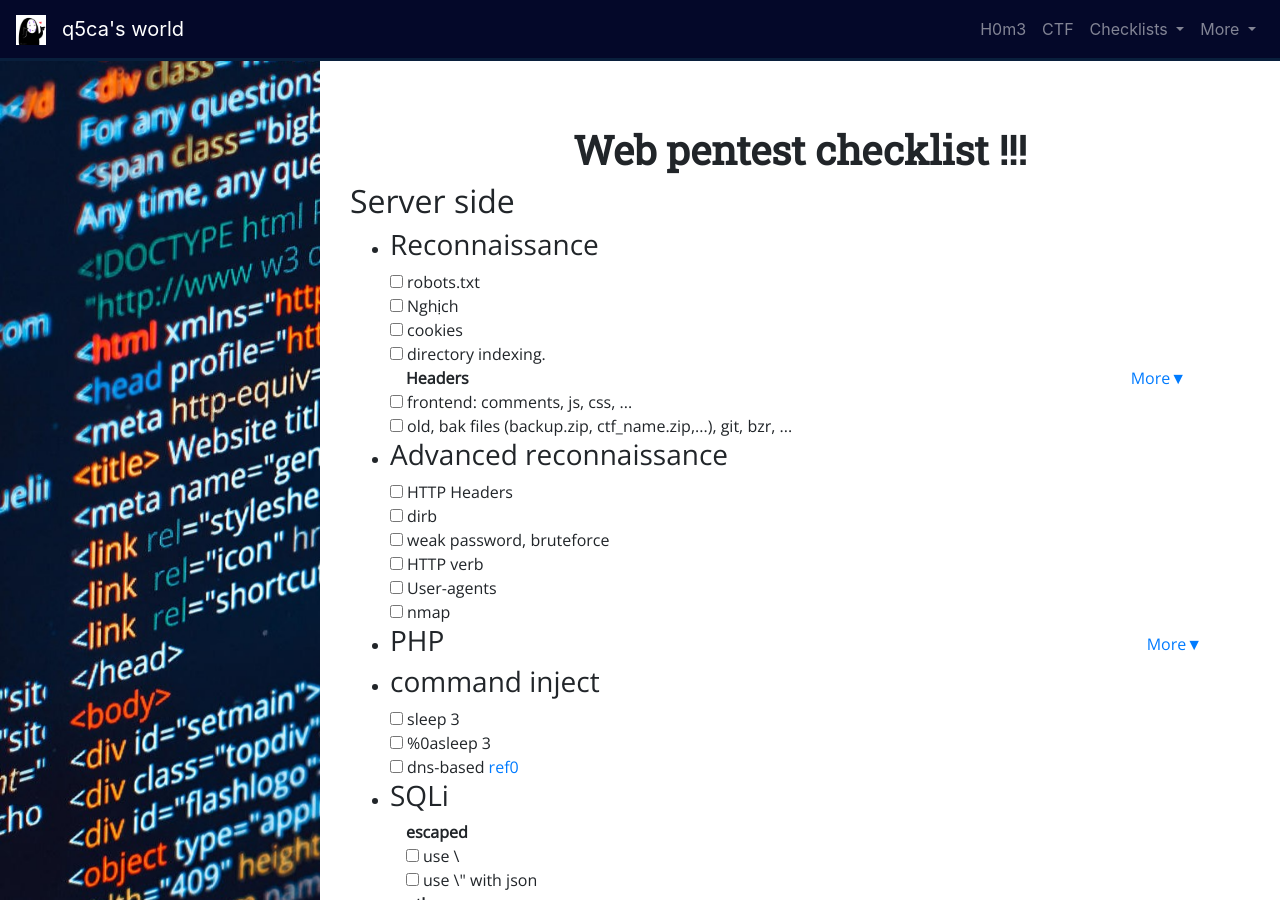
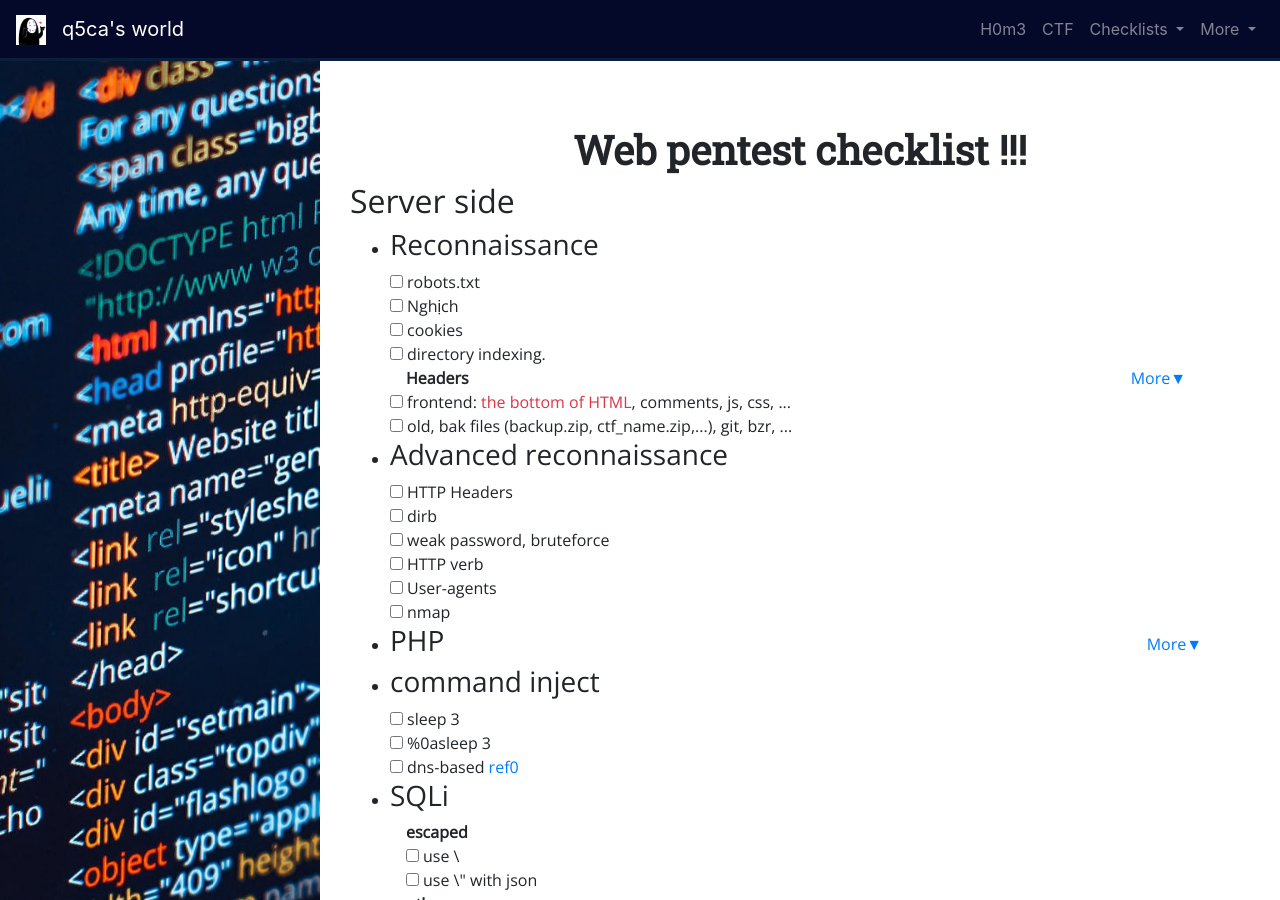
Before and after one commit to Q5Ca/Q5Ca.github.io, a Jekyll site: the page built from web-checklist.html, in a window 1280 px wide and 900 px high. Built offline with Jekyll 4.4.1, drawn with Linux system fonts in a browser that asks for light colours; nearby versions of some CDN libraries.

Commit message:
update web checklist

```diff
--- a/web-checklist.html
+++ b/web-checklist.html
@@ -32,7 +33,7 @@ js-files: ["web-checklist"]
                 </ul>
             </div>
         </div>
-        <input type="checkbox">frontend: comments, js, css, ...<br>
+        <input type="checkbox">frontend: <span class="text-danger"> the bottom of HTML</span>, comments, js, css, ...<br>
         <input type="checkbox">old, bak files (backup.zip, ctf_name.zip,...), git, bzr, ...<br>
 
     </li>
```
Also changed, not shown: other parts of web-checklist.html (+1 -0 lines), _posts/2019-04-21-PHP-deserialize-with-phar-wrapper.md (deleted).
